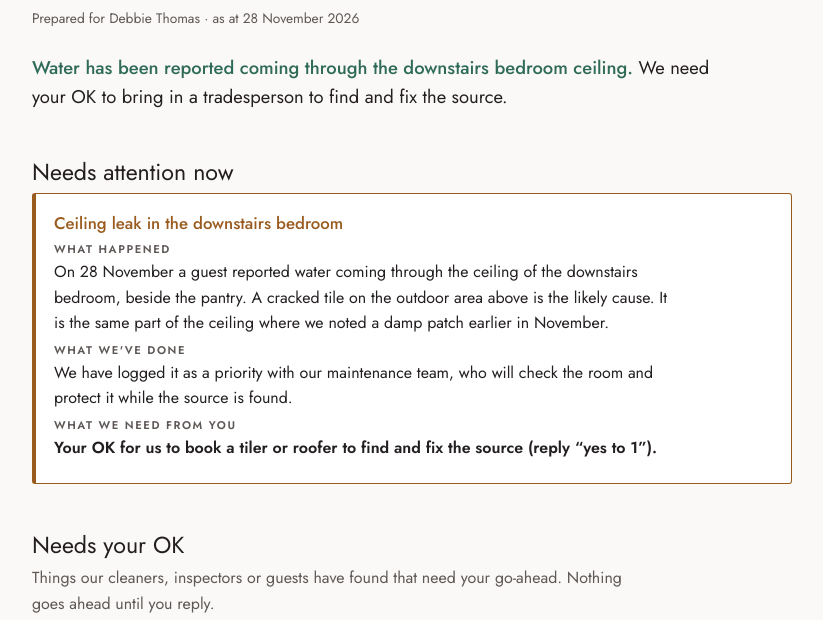
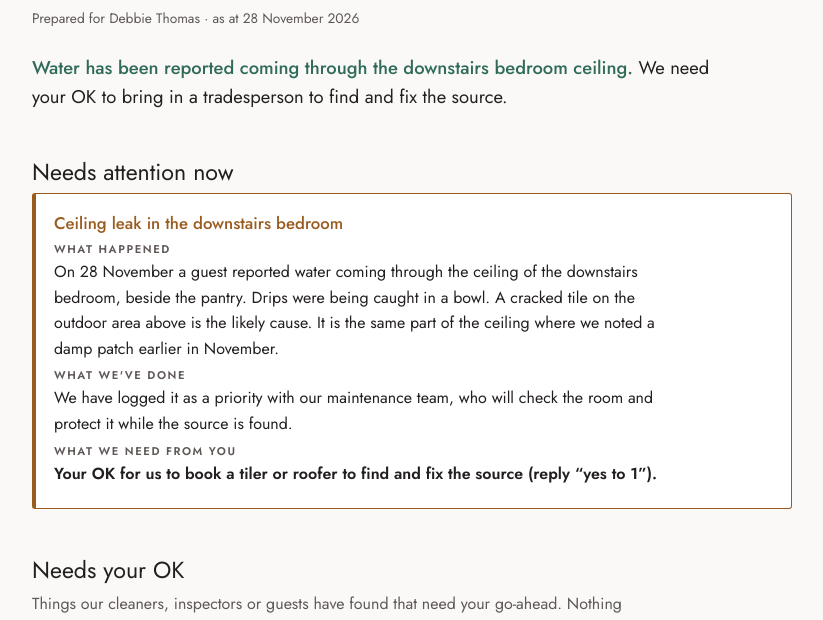
Before and after one commit to otwayretreats/Owners, a plain HTML site: page reports/seal-haven-cpl14qke-urgent-179023208.html in a window 1280 px wide. Shown: the part 175-795 px from the top of the page, without its empty margins (228-1051 px from the left). Drawn offline with Linux system fonts and the light colour scheme.

Commit message:
Property care: Seal Haven urgent notice wording
Co-Authored-By: Claude Opus 5.5 <noreply@anthropic.com>
Claude-Session: https://claude.ai/code/session_0176q57spXNuUK96xxszfWWH

```diff
--- a/reports/seal-haven-cpl14qke-urgent-179023208.html
+++ b/reports/seal-haven-cpl14qke-urgent-179023208.html
@@ -165,7 +165,7 @@ footer .who{color:var(--ink)}
     <p class="meta">Prepared for Debbie Thomas · as at 28 November 2026</p>
     <p class="lead"><b>Water has been reported coming through the downstairs bedroom ceiling.</b> We need your OK to bring in a tradesperson to find and fix the source.</p>
   </header>
-  <section aria-labelledby="h-urg"><h2 id="h-urg">Needs attention now</h2><div class="alert"><div><h3>Ceiling leak in the downstairs bedroom</h3><p class="lab">What happened</p><p>On 28 November a guest reported water coming through the ceiling of the downstairs bedroom, beside the pantry. A cracked tile on the outdoor area above is the likely cause. It is the same part of the ceiling where we noted a damp patch earlier in November.</p><p class="lab">What we've done</p><p>We have logged it as a priority with our maintenance team, who will check the room and protect it while the source is found.</p><p class="lab">What we need from you</p><p><b>Your OK for us to book a tiler or roofer to find and fix the source (reply “yes to 1”).</b></p></div></div></section>
+  <section aria-labelledby="h-urg"><h2 id="h-urg">Needs attention now</h2><div class="alert"><div><h3>Ceiling leak in the downstairs bedroom</h3><p class="lab">What happened</p><p>On 28 November a guest reported water coming through the ceiling of the downstairs bedroom, beside the pantry. Drips were being caught in a bowl. A cracked tile on the outdoor area above is the likely cause. It is the same part of the ceiling where we noted a damp patch earlier in November.</p><p class="lab">What we've done</p><p>We have logged it as a priority with our maintenance team, who will check the room and protect it while the source is found.</p><p class="lab">What we need from you</p><p><b>Your OK for us to book a tiler or roofer to find and fix the source (reply “yes to 1”).</b></p></div></div></section>
   <section aria-labelledby="h-app"><h2 id="h-app">Needs your OK</h2><p class="sub">Things our cleaners, inspectors or guests have found that need your go-ahead. Nothing goes ahead until you reply.</p><ol class="acts"><li class="act"><div class="anum">1</div><div class="abody"><h3>Find and fix the source of the ceiling leak</h3>
 <p class="found">Reported by a guest on 28 November</p>
 <p class="sugg"><b>Our recommendation:</b> Book a tiler or roofer to inspect the outdoor tiles above the bedroom and repair the source of the leak, then check the ceiling once it has dried out.</p><p class="cost">No quote yet. We&#x27;ll send you the quote before any work over $200 goes ahead.</p><p class="meta2">As soon as a tradesperson is available</p>
```
